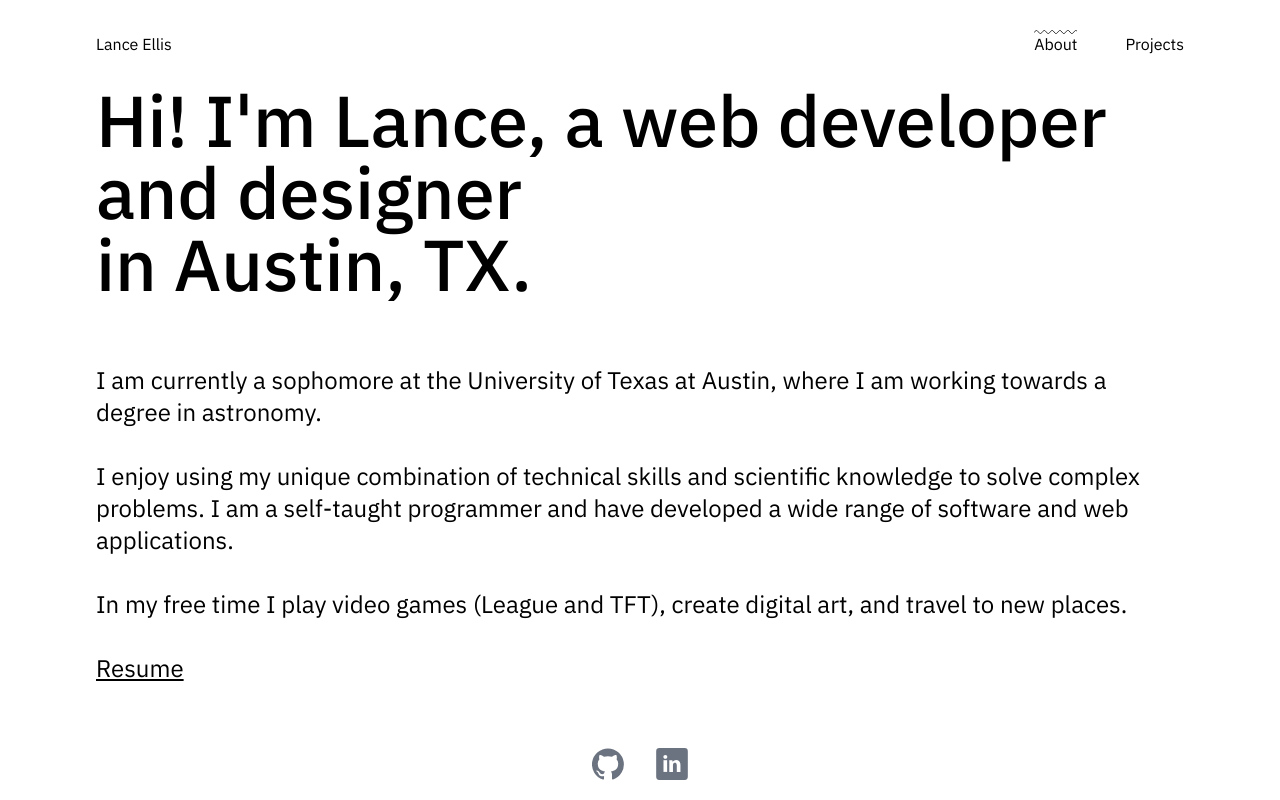
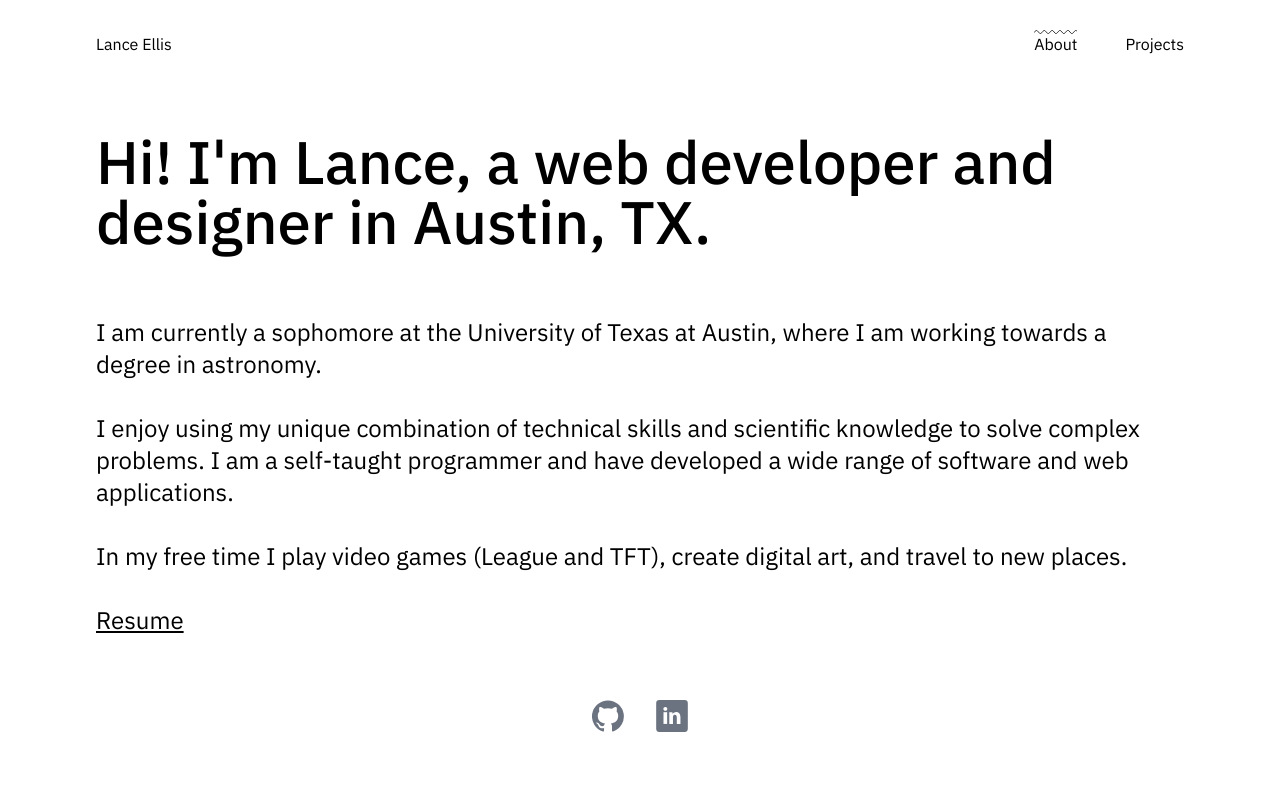
Before and after one commit to lanc33llis/personal-site, a Next.js app: page /about in a window 1280 px wide. Built offline with nearby package versions, Linux system fonts and the light colour scheme.

Commit message:
about font size resizes for all widths now

```diff
--- a/pages/about/index.tsx
+++ b/pages/about/index.tsx
@@ -21,11 +21,11 @@ const About: NextPage = () => {
         transition={{ type: "tween", duration: 0.7 }}
       >
         <div className="flex flex-col w-full gap-4 md:gap-8 lg:gap-16">
-          <h2 className="text-2xl font-medium md:text-3xl lg:text-7xl">
-            Hi! I&apos;m Lance, a web developer and designer <br /> in Austin,
+          <h2 className="text-2xl font-medium md:text-3xl lg:text-5xl xl:text-6xl 2xl:text-7xl">
+            Hi! I&apos;m Lance, a web developer and <br /> designer in Austin,
             TX.
           </h2>
-          <p className="text-base md:text-xl lg:text-2xl">
+          <p className="text-base md:text-xl lg:text-xl xl:text-2xl">
             I am currently a sophomore at the University of Texas at Austin,
             where I am working towards a degree in astronomy. <br />
             <br />I enjoy using my unique combination of technical skills and
```
